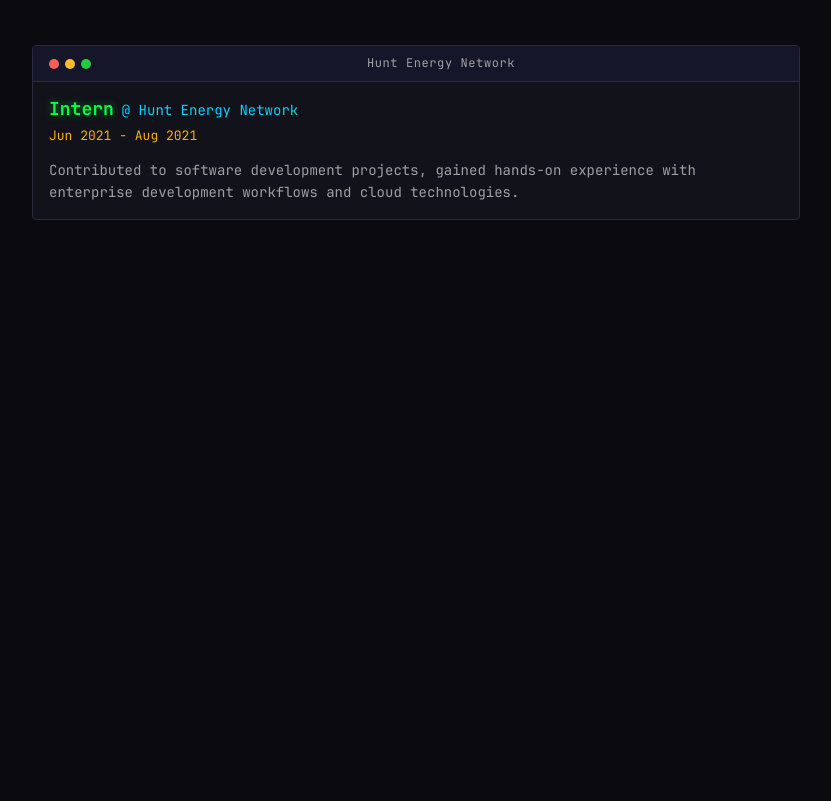
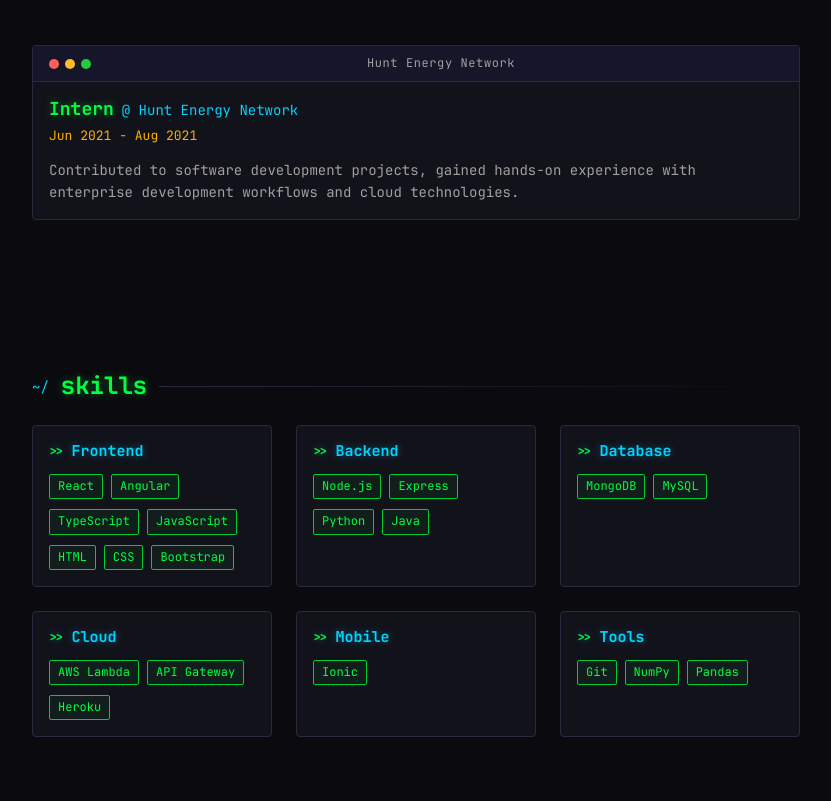
Before and after one commit to alihxn23/alihxn23.github.io, an Astro site: page / in a window 1280 px wide. Shown: the part 1541-2342 px from the top of the page, without its empty margins (224-1055 px from the left). Before the commit the page ends 1849 px from the top, so only its background shows below. Built offline with nearby package versions, Linux system fonts and the light colour scheme; Astro itself is replaced by a stand-in of ours.

Commit message:
feat: create SkillsSection with categorized skill tags

```diff
--- /dev/null
+++ b/src/components/SkillsSection.astro
@@ -0,0 +1,100 @@
+---
+import profile from '../data/profile.json';
+
+const { skills } = profile;
+
+const categoryIcons: Record<string, string> = {
+  Frontend: '>>',
+  Backend: '>>',
+  Database: '>>',
+  Cloud: '>>',
+  Mobile: '>>',
+  Tools: '>>',
+};
+---
+
+<section id="skills" class="skills" aria-label="Technical skills">
+  <div class="section-header">
+    <span class="section-header__prefix">~/</span>
+    <h2 class="section-header__title">skills</h2>
+    <span class="section-header__line"></span>
+  </div>
+
+  <div class="skills__grid">
+    {skills.map((group) => (
+      <div class="skills__category">
+        <h3 class="skills__category-label">
+          <span class="skills__category-icon">{categoryIcons[group.category] || '>>'}</span>
+          {group.category}
+        </h3>
+        <ul class="skills__list">
+          {group.items.map((item) => (
+            <li class="skills__item">
+              <span class="terminal-tag">{item}</span>
+            </li>
+          ))}
+        </ul>
+      </div>
+    ))}
+  </div>
+</section>
+
+<style>
+  .skills {
+    padding: 4rem 1rem;
+    max-width: 800px;
+    margin: 0 auto;
+  }
+
+  .skills__grid {
+    display: grid;
+    grid-template-columns: repeat(auto-fit, minmax(220px, 1fr));
+    gap: 1.5rem;
+  }
+
+  .skills__category {
+    background-color: var(--bg-secondary);
+    border: 1px solid var(--terminal-border);
+    border-radius: var(--terminal-radius);
+    padding: var(--terminal-padding);
+  }
+
+  .skills__category-label {
+    display: flex;
+    align-items: center;
+    gap: 0.5rem;
+    font-size: 0.9375rem;
+    font-weight: 700;
+    color: var(--terminal-cyan);
+    margin-bottom: 0.75rem;
+    text-shadow: var(--glow-cyan);
+  }
+
+  .skills__category-icon {
+    color: var(--terminal-green);
+    font-size: 0.75rem;
+  }
+
+  .skills__list {
+    display: flex;
+    flex-wrap: wrap;
+    gap: 0.5rem;
+    list-style: none;
+    padding: 0;
+    margin: 0;
+  }
+
+  .skills__item {
+    display: inline-block;
+  }
+
+  @media (max-width: 480px) {
+    .skills {
+      padding: 3rem 1rem;
+    }
+
+    .skills__grid {
+      grid-template-columns: 1fr;
+    }
+  }
+</style>
--- a/src/pages/index.astro
+++ b/src/pages/index.astro
@@ -2,11 +2,13 @@
 import BaseLayout from '../layouts/BaseLayout.astro';
 import HeroSection from '../components/HeroSection.astro';
 import ExperienceSection from '../components/ExperienceSection.astro';
+import SkillsSection from '../components/SkillsSection.astro';
 ---
 
 <BaseLayout>
   <main>
     <HeroSection />
     <ExperienceSection />
+    <SkillsSection />
   </main>
 </BaseLayout>
```
Also changed, not shown: .kiro/specs/personal-website-redesign/tasks.md.
